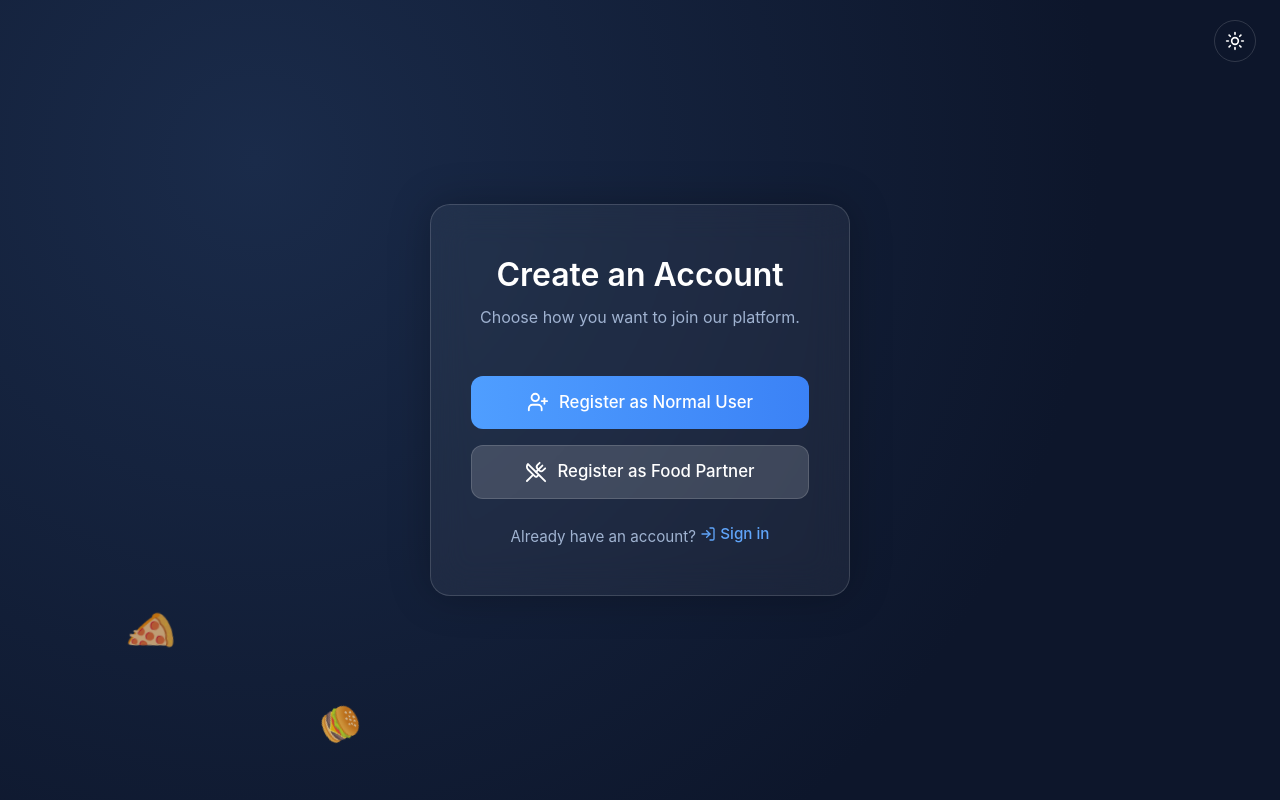
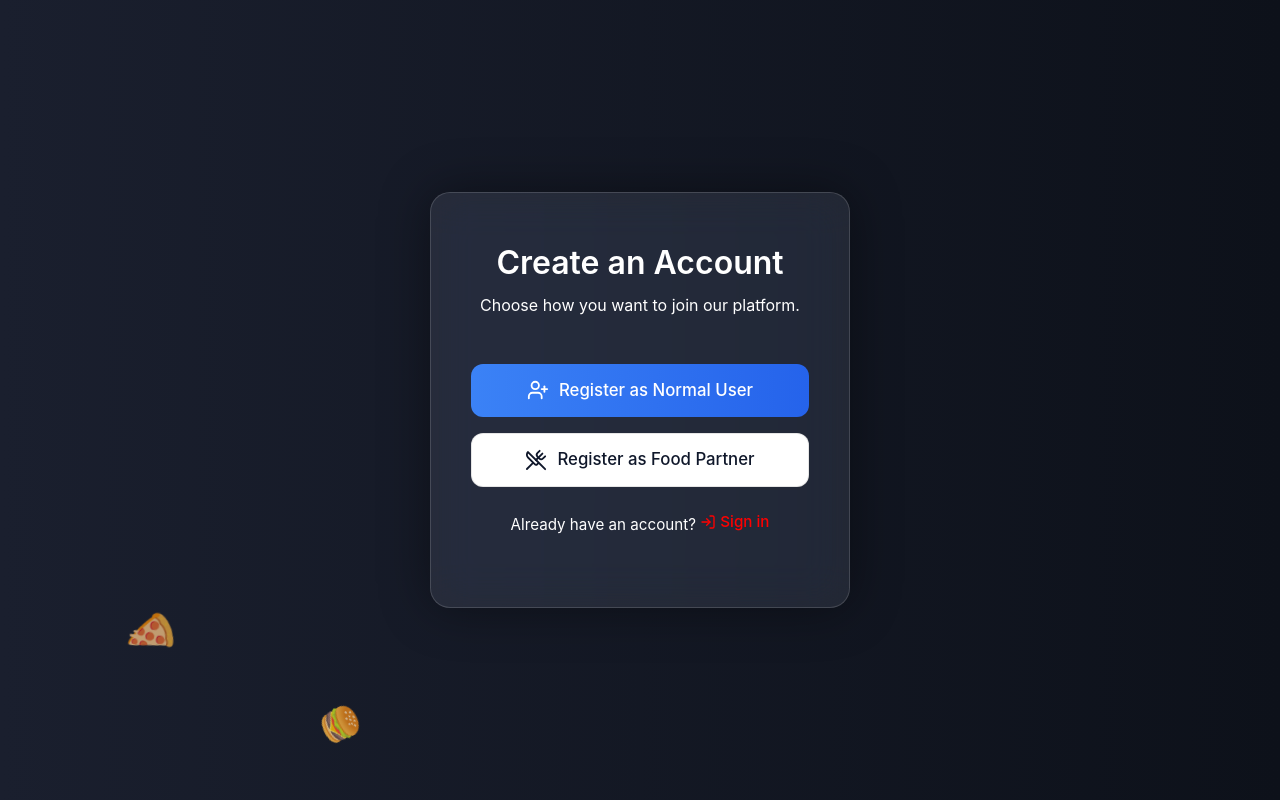
Before and after one commit to sharad7s7/Reel-Bite, a React app in the folder frontend/: page /register in a window 1280 px wide. Built offline with nearby package versions, Linux system fonts and the light colour scheme; the HTML template or start-up script is replaced by a standard one.

Commit message:
UI and some button changes

```diff
--- a/frontend/src/pages/auth/ChooseRegister.jsx
+++ b/frontend/src/pages/auth/ChooseRegister.jsx
@@ -1,17 +1,9 @@
 import React, { useEffect, useState } from "react";
 import { Link } from "react-router-dom";
-import { UserPlus, UtensilsCrossed, LogIn, Sun, Moon } from "lucide-react";
+import { UserPlus, UtensilsCrossed, LogIn} from "lucide-react";
 import "../../styles/auth-shared.css"; // ✅ use shared theme, not choose-register.css
 
 const ChooseRegister = () => {
-  const [theme, setTheme] = useState(localStorage.getItem("theme") || "dark");
-
-  useEffect(() => {
-    document.documentElement.setAttribute("data-theme", theme);
-    localStorage.setItem("theme", theme);
-  }, [theme]);
-
-  const toggleTheme = () => setTheme(theme === "dark" ? "light" : "dark");
 
   const foodIcons = ["🍕", "🍔", "🥗", "🍩", "🍎", "🍪", "🥑", "🍰", "🍣", "🍞"];
 
@@ -25,15 +17,6 @@ const ChooseRegister = () => {
           </li>
         ))}
       </ul>
-
-      {/* Theme Toggle */}
-      <button
-        className="theme-toggle"
-        onClick={toggleTheme}
-        aria-label="Toggle theme"
-      >
-        {theme === "dark" ? <Sun size={20} /> : <Moon size={20} />}
-      </button>
 
       {/* Main Card */}
       <div className="auth-card" role="region" aria-labelledby="choose-register-title">
--- a/frontend/src/pages/auth/FoodPartnerLogin.jsx
+++ b/frontend/src/pages/auth/FoodPartnerLogin.jsx
@@ -6,14 +6,6 @@ import { Sun, Moon } from "lucide-react";
 
 const FoodPartnerLogin = () => {
   const navigate = useNavigate();
-  const [theme, setTheme] = useState(localStorage.getItem("theme") || "dark");
-
-  useEffect(() => {
-    document.documentElement.setAttribute("data-theme", theme);
-    localStorage.setItem("theme", theme);
-  }, [theme]);
-
-  const toggleTheme = () => setTheme(theme === "dark" ? "light" : "dark");
 
   const handleSubmit = async (e) => {
     e.preventDefault();
@@ -46,11 +38,6 @@ const FoodPartnerLogin = () => {
         ))}
       </ul>
 
-      {/* Theme toggle */}
-      <button className="theme-toggle" onClick={toggleTheme}>
-        {theme === "dark" ? <Sun size={20} /> : <Moon size={20} />}
-      </button>
-
       {/* Login Card */}
       <div className="auth-card" role="region" aria-labelledby="partner-login-title">
         <header>
@@ -59,6 +46,11 @@ const FoodPartnerLogin = () => {
             Access your dashboard and manage your restaurant.
           </p>
         </header>
+
+         <nav className="auth-alt-action" style={{ marginTop: "-4px" }}>
+                  <strong style={{ fontWeight: 600 }}>Switch To:</strong>{" "}
+                  <Link to="/user/login"> User</Link>
+                </nav>
 
         <form className="auth-form" onSubmit={handleSubmit} noValidate>
           <div className="field-group">
--- a/frontend/src/pages/auth/FoodPartnerRegister.jsx
+++ b/frontend/src/pages/auth/FoodPartnerRegister.jsx
@@ -6,14 +6,6 @@ import "../../styles/auth-shared.css";
 
 const FoodPartnerRegister = () => {
   const navigate = useNavigate();
-  const [theme, setTheme] = useState(localStorage.getItem("theme") || "dark");
-
-  useEffect(() => {
-    document.documentElement.setAttribute("data-theme", theme);
-    localStorage.setItem("theme", theme);
-  }, [theme]);
-
-  const toggleTheme = () => setTheme(theme === "dark" ? "light" : "dark");
 
   const handleSubmit = async (e) => {
     e.preventDefault();
@@ -58,11 +50,6 @@ const FoodPartnerRegister = () => {
         ))}
       </ul>
 
-      {/* Theme toggle */}
-      <button className="theme-toggle" onClick={toggleTheme}>
-        {theme === "dark" ? <Sun size={20} /> : <Moon size={20} />}
-      </button>
-
       {/* Register Card */}
       <div className="auth-card" role="region" aria-labelledby="partner-register-title">
         <header>
@@ -75,9 +62,8 @@ const FoodPartnerRegister = () => {
         </header>
 
         <nav className="auth-alt-action" style={{ marginTop: "-4px" }}>
-          <strong style={{ fontWeight: 600 }}>Switch:</strong>{" "}
-          <Link to="/user/register">User</Link> •{" "}
-          <Link to="/food-partner/register">Food Partner</Link>
+          <strong style={{ fontWeight: 600 }}>Switch To:</strong>{" "}
+          <Link to="/user/register"> User</Link>
         </nav>
 
         <form className="auth-form" onSubmit={handleSubmit} noValidate>
--- a/frontend/src/pages/auth/UserLogin.jsx
+++ b/frontend/src/pages/auth/UserLogin.jsx
@@ -6,14 +6,6 @@ import { Sun, Moon } from "lucide-react";
 
 const UserLogin = () => {
   const navigate = useNavigate();
-  const [theme, setTheme] = useState(localStorage.getItem("theme") || "dark");
-
-  useEffect(() => {
-    document.documentElement.setAttribute("data-theme", theme);
-    localStorage.setItem("theme", theme);
-  }, [theme]);
-
-  const toggleTheme = () => setTheme(theme === "dark" ? "light" : "dark");
 
   const handleSubmit = async (e) => {
     e.preventDefault();
@@ -44,15 +36,15 @@ const UserLogin = () => {
         ))}
       </ul>
 
-      <button className="theme-toggle" onClick={toggleTheme}>
-        {theme === "dark" ? <Sun size={20} /> : <Moon size={20} />}
-      </button>
-
       <div className="auth-card">
         <header>
           <h1 className="auth-title">Welcome Back</h1>
           <p className="auth-subtitle">Sign in to continue your food journey.</p>
         </header>
+         <nav className="auth-alt-action" style={{ marginTop: "-4px" }}>
+                  <strong style={{ fontWeight: 600 }}>Switch To:</strong>{" "}
+                  <Link to="/food-partner/login"> Food Partner</Link>
+                </nav>
         <form className="auth-form" onSubmit={handleSubmit} noValidate>
           <div className="field-group">
             <label htmlFor="email">Email</label>
--- a/frontend/src/pages/auth/UserRegister.jsx
+++ b/frontend/src/pages/auth/UserRegister.jsx
@@ -6,14 +6,6 @@ import "../../styles/auth-shared.css"; // ✅ unified styling
 
 const UserRegister = () => {
   const navigate = useNavigate();
-  const [theme, setTheme] = useState(localStorage.getItem("theme") || "dark");
-
-  useEffect(() => {
-    document.documentElement.setAttribute("data-theme", theme);
-    localStorage.setItem("theme", theme);
-  }, [theme]);
-
-  const toggleTheme = () => setTheme(theme === "dark" ? "light" : "dark");
 
   const handleSubmit = async (e) => {
     e.preventDefault();
@@ -55,15 +47,6 @@ const UserRegister = () => {
         ))}
       </ul>
 
-      {/* Theme toggle */}
-      <button
-        className="theme-toggle"
-        onClick={toggleTheme}
-        aria-label="Toggle theme"
-      >
-        {theme === "dark" ? <Sun size={20} /> : <Moon size={20} />}
-      </button>
-
       {/* Register Card */}
       <div className="auth-card" role="region" aria-labelledby="user-register-title">
         <header>
@@ -74,6 +57,11 @@ const UserRegister = () => {
             Join now to explore and enjoy delicious meals.
           </p>
         </header>
+
+        <nav className="auth-alt-action" style={{ marginTop: "-4px" }}>
+                          <strong style={{ fontWeight: 600 }}>Switch To:</strong>{" "}
+                          <Link to="/food-partner/register"> Food Partner</Link>
+                        </nav>
 
         <form className="auth-form" onSubmit={handleSubmit} noValidate>
           <div className="two-col" style={{ display: "flex", gap: "12px" }}>
--- a/frontend/src/styles/auth-shared.css
+++ b/frontend/src/styles/auth-shared.css
@@ -1,7 +1,4 @@
-/* ==============================================
-   Shared Auth Styles (Register + Login)
-   Follows ChooseRegister aesthetic
-================================================= */
+
 @import "./choose-register.css";
 
 .auth-page-wrapper {
@@ -13,13 +10,14 @@
   overflow: hidden;
   font-family: 'Inter', system-ui, sans-serif;
   color: var(--text-primary);
-  background: radial-gradient(circle at 20% 20%, var(--bg2), var(--bg1) 70%);
+  background: linear-gradient(90deg, #1a1f2e, #0d111a);
+
 }
 
 .auth-card {
-  background: rgba(255, 255, 255, 0.05);
-  backdrop-filter: blur(18px);
-  border: 1px solid var(--border-color);
+  background: rgba(255, 255, 255, 0.08); /* Slightly stronger */
+  backdrop-filter: blur(22px) saturate(150%);
+  border: 1px solid rgba(255, 255, 255, 0.15);
   border-radius: 20px;
   padding: 3rem 2.5rem;
   width: 90%;
@@ -27,17 +25,25 @@
   text-align: center;
   position: relative;
   z-index: 2;
-  box-shadow: 0 0 40px rgba(0, 0, 0, 0.25);
+  box-shadow: 0 0 50px rgba(0, 0, 0, 0.4); /* darker glow */
+  transition: transform 0.4s ease, background 0.3s ease;
 }
+
+.auth-card:hover {
+  transform: translateY(-4px);
+  background: rgba(255, 255, 255, 0.12); /* Slight lift when hovering */
+}
+
 
 .auth-title {
   font-size: 2rem;
   font-weight: 600;
   margin-bottom: 0.5rem;
+  color: white;
 }
 
 .auth-subtitle {
-  color: var(--text-secondary);
+  color: white;
   font-size: 1rem;
   margin-bottom: 2rem;
 }
@@ -90,12 +96,13 @@
 
 .auth-alt-action, .register-footer {
   margin-top: 1.5rem;
+  margin-bottom: 1.5rem;
   font-size: 0.95rem;
-  color: var(--text-secondary);
+  color: white;
 }
 
 .auth-alt-action a, .login-link {
-  color: var(--link-color);
+  color: red;
   text-decoration: none;
   font-weight: 500;
   transition: color 0.2s ease;
--- a/frontend/src/styles/bottom-nav.css
+++ b/frontend/src/styles/bottom-nav.css
@@ -7,7 +7,7 @@
   right: 0;
   bottom: 0;
   height: 60px;
-  background: rgba(17, 24, 39, 0.55); /* semi-transparent slate */
+  background: rgba(36, 41, 50, 0.55); /* semi-transparent slate */
   backdrop-filter: blur(12px) saturate(180%);
   -webkit-backdrop-filter: blur(12px) saturate(180%);
   border-top: 1px solid rgba(255, 255, 255, 0.1);
@@ -37,7 +37,7 @@
   border: none;
   outline: none;
   font-size: 12px;
-  color: var(--color-text-secondary);
+  color: white;
   transition: all 0.25s ease;
   cursor: pointer;
 }
@@ -52,7 +52,7 @@
 
 /* --- Colors for Each Button --- */
 .bottom-nav__item.home-active.is-active {
-  color: var(--color-accent);
+  color: white;
   filter: drop-shadow(0 0 6px rgba(59, 130, 246, 0.6)); /* blue glow */
 }
 
@@ -62,7 +62,7 @@
 }
 
 .logout-btn {
-  color: var(--color-danger);
+  color: rgb(238, 7, 7);
 }
 
 .logout-btn:hover {
--- a/frontend/src/styles/choose-register.css
+++ b/frontend/src/styles/choose-register.css
@@ -12,19 +12,6 @@
   --btn-secondary-text: #0f172a;
   --border-color: rgba(0, 0, 0, 0.1);
   --link-color: #2563eb;
-}
-
-[data-theme="dark"] {
-  --bg1: #0d162b;
-  --bg2: #1a2b4a;
-  --text-primary: #fff;
-  --text-secondary: #a0b3d1;
-  --btn-primary-bg: linear-gradient(90deg, #4f9eff, #3b82f6);
-  --btn-primary-text: #fff;
-  --btn-secondary-bg: rgba(255, 255, 255, 0.15);
-  --btn-secondary-text: #fff;
-  --border-color: rgba(255, 255, 255, 0.15);
-  --link-color: #60a5fa;
 }
 
 /* =====================================================
@@ -110,31 +97,6 @@
 }
 
 /* =====================================================
-   THEME TOGGLE
-===================================================== */
-.theme-toggle {
-  position: absolute;
-  top: 20px;
-  right: 24px;
-  background: transparent;
-  border: 1px solid var(--border-color);
-  border-radius: 50%;
-  color: var(--text-primary);
-  width: 42px;
-  height: 42px;
-  display: flex;
-  align-items: center;
-  justify-content: center;
-  cursor: pointer;
-  z-index: 10;
-  transition: all 0.3s ease;
-}
-.theme-toggle:hover {
-  background: var(--btn-secondary-bg);
-  transform: rotate(20deg);
-}
-
-/* =====================================================
    REGISTER CARD (Glassmorphism)
 ===================================================== */
 .register-card {
@@ -194,14 +156,18 @@
   filter: brightness(1.1);
   transform: scale(1.02);
 }
+
 .register-btn.secondary {
-  background: var(--btn-secondary-bg);
-  color: var(--btn-secondary-text);
-  border: 1px solid var(--border-color);
+  background: #ffffff; /* solid white background */
+  color: #0f172a; /* dark text */
+  border: 1px solid rgba(0, 0, 0, 0.1);
+  transition: all 0.25s ease;
 }
+
 .register-btn.secondary:hover {
-  background: rgba(255, 255, 255, 0.25);
+  background: #f8fafc; /* slight off-white hover */
   transform: scale(1.02);
+  box-shadow: 0 0 10px rgba(255, 255, 255, 0.15);
 }
 
 /* Footer */
```
Also changed, not shown: frontend/src/components/ReelFeed.jsx (+85 -14 lines), frontend/src/styles/reels.css (+47 -9 lines).
